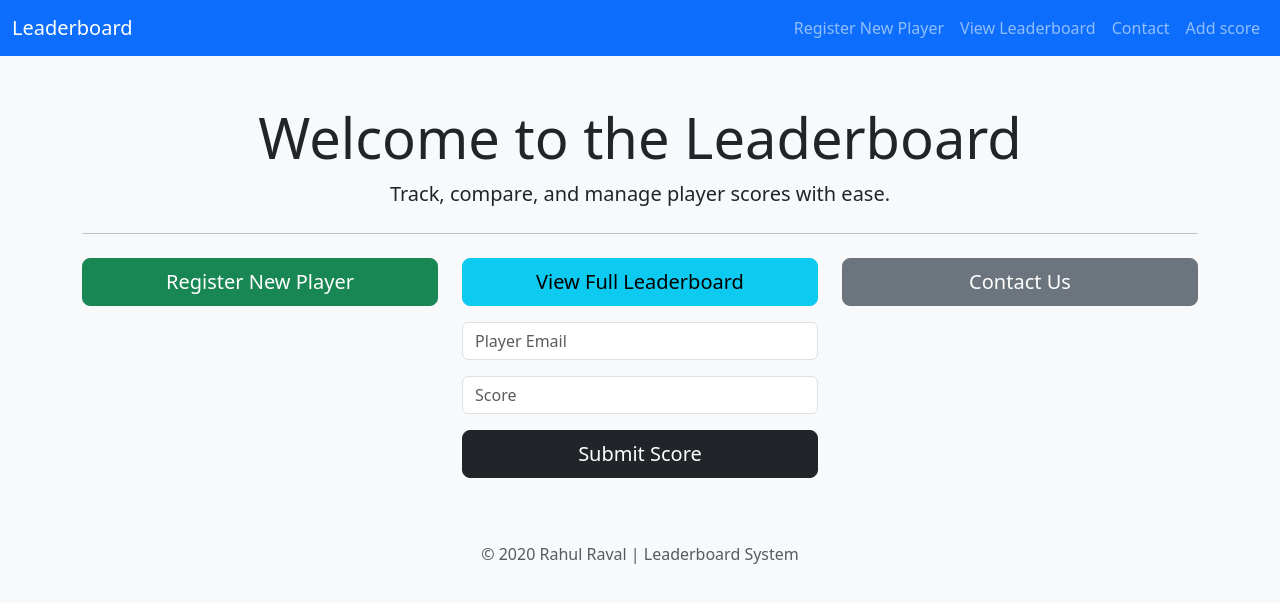
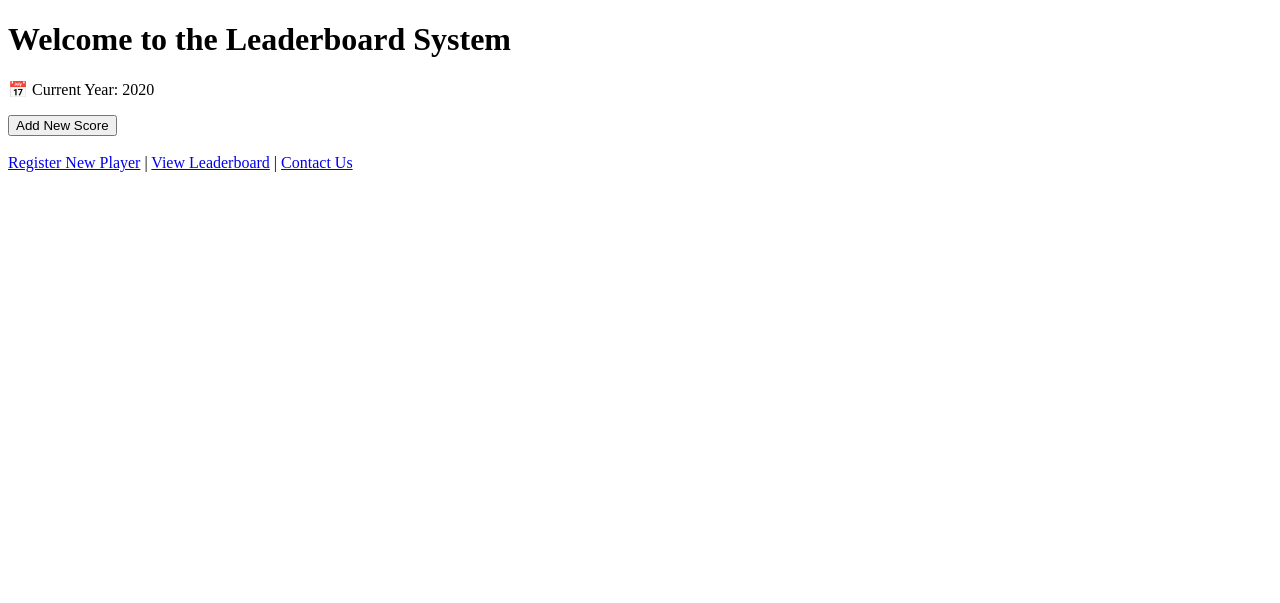
Before and after one commit to Rahul-Raval-2912/leader-board, a Django app: template leaderboard/templates/home.html in a window 1280 px wide. Shown: the top 603 px of the page. Run offline with Django 4.2, Linux system fonts and the light colour scheme; the template is opened without the code that fills it: most values are stand-ins (such as "Sample title", 1, 10 or a date in 2020); parts of the project's set-up code (start-up, migrations or seed data) failed here and were passed over.

Commit message:
solving leaderboard error

```diff
--- a/leaderboard/templates/home.html
+++ b/leaderboard/templates/home.html
@@ -1,59 +1,26 @@
 <!DOCTYPE html>
-<html lang="en">
+<html>
+<head>
+    <meta charset="utf-8">
+    <title>🏠 Home - Leaderboard</title>
+</head>
+<body>
+    <h1>Welcome to the Leaderboard System</h1>
 
-<head>
-    <meta charset="UTF-8">
-    <title>Leaderboard Home</title>
-    <link href="https://cdn.jsdelivr.net/npm/bootstrap@5.3.2/dist/css/bootstrap.min.css" rel="stylesheet">
-</head>
+    {% if message %}
+        <p style="color: green;"><strong>{{ message }}</strong></p>
+    {% endif %}
 
-<body class="bg-light">
-    <nav class="navbar navbar-expand-lg navbar-dark bg-primary">
-        <div class="container-fluid">
-            <a class="navbar-brand" href="#">Leaderboard</a>
-            <div class="collapse navbar-collapse">
-                <ul class="navbar-nav ms-auto">
-                    <li class="nav-item"><a class="nav-link" href="{% url 'register' %}">Register New Player</a></li>
-                    <li class="nav-item"><a class="nav-link" href="{% url 'leaderboard' %}">View Leaderboard</a></li>
-                    <li class="nav-item"><a class="nav-link" href="{% url 'contact' %}">Contact</a></li>
-                    <li class="nav-item"><a class="nav-link" href="/api/">Add score</a></li>
-                </ul>
-            </div>
-        </div>
-    </nav>
+    <p>📅 Current Year: {{ year.year }}</p>
 
-    <div class="container py-5 text-center">
-        <h1 class="display-4">Welcome to the Leaderboard</h1>
-        <p class="lead">Track, compare, and manage player scores with ease.</p>
+    <a href="{% url 'add_score' %}">
+        <button>Add New Score</button>
+    </a>
 
-        <hr class="my-4">
+    <br><br>
+    <a href="{% url 'register' %}">Register New Player</a> |
+    <a href="{% url 'leaderboard' %}">View Leaderboard</a> |
+    <a href="{% url 'contact' %}">Contact Us</a>
 
-        <div class="row justify-content-center">
-            <div class="col-md-4">
-                <a href="{% url 'register' %}" class="btn btn-success btn-lg mb-3 w-100">Register New Player</a>
-            </div>
-            <div class="col-md-4">
-                <a href="{% url 'leaderboard' %}" class="btn btn-info btn-lg mb-3 w-100">View Full Leaderboard</a>
-            </div>
-            <div class="col-md-4">
-                <a href="{% url 'contact' %}" class="btn btn-secondary btn-lg mb-3 w-100">Contact Us</a>
-            </div>
-            <div class="col-md-4">
-                <form action="{% url 'add_score' %}" method="post" class="d-grid gap-2">
-                    {% csrf_token %}
-                    <input type="email" name="player_email" placeholder="Player Email" class="form-control mb-2"
-                        required>
-                    <input type="number" name="score_value" placeholder="Score" class="form-control mb-2" required>
-                    <button type="submit" class="btn btn-dark btn-lg">Submit Score</button>
-                </form>
-            </div>
-
-        </div>
-    </div>
-
-    <footer class="text-center text-muted py-3">
-        &copy; {{ year }} Rahul Raval | Leaderboard System
-    </footer>
 </body>
-
 </html>
--- a/leaderboard/urls.py
+++ b/leaderboard/urls.py
@@ -15,5 +15,5 @@ urlpatterns = [
     path('api/', main_api_view, name='api'),
     path('api/register/', register_or_update_player, name='api-register'),
     path('api/leaderboard/', views.api_leaderboard, name='api_leaderboard'),
-    path('add/', views.add_score_page, name='add_score_page'),
+    path('add/', add_score, name='add_score'),
 ]
```
Also changed, not shown: leaderboard/templates/add_score.html (+18 -25 lines), leaderboard/views.py (+24 -14 lines), db.sqlite3, 1 other file.
